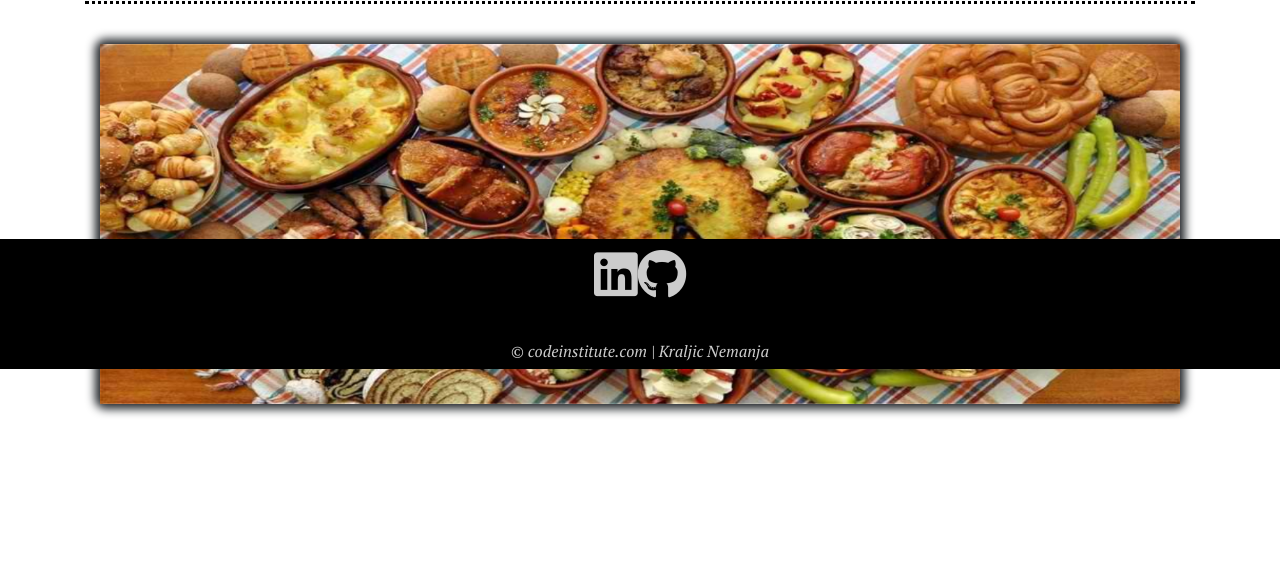
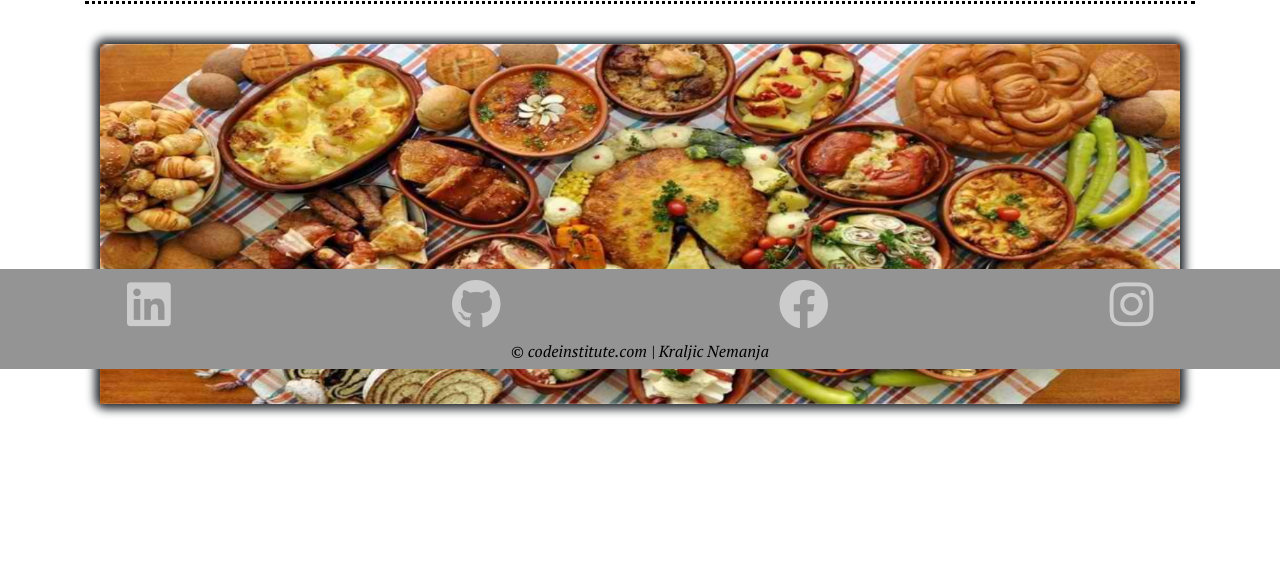
Before and after one commit to Kraljiccar/Milestone-Project-3-Recipes, a Flask app: page / in a window 1280 px wide. Shown: the part 431-999 px from the top of the page. After the commit the page ends 847 px from the top, so only its background shows below. Run offline with Flask 2, Linux system fonts and the light colour scheme; some libraries are stand-ins or nearby versions.

Commit message:
added more social links to footer and changed color

```diff
--- a/static/css/style.css
+++ b/static/css/style.css
@@ -13,7 +13,7 @@ body{
   min-height: 100vh;
 }
 #content-wrap {
-  padding-bottom: 130px;    /* Footer height */
+  padding-bottom: 100px;    /* Footer height */
   margin: 0px;
 }
 /* Bootstrapp overwrite*/
@@ -111,20 +111,20 @@ display: block;
 
 .footer {
     position: fixed;
-    left: 0;
     bottom: 0;
     width: 100%;
-    background: rgb(0, 0, 0);
+    background: rgb(148, 148, 148);
     color:#ffffff;
-    height: 130px;
+    height: 100px;
     padding-top: 10px;
     padding-bottom: 0px;
+
 }
+
+
 
 .social-links li {
     margin-top: 10px;
-    display: inline;
-    padding: 20px;
     font-size: 150%;
 }
 
@@ -138,11 +138,9 @@ display: block;
     font-size: 55px;
 }
 
-.footer-bottom{
-    position: absolute;
-}
+
 .footer .footer-bottom {;
-    color: #cccccc;
+    color: rgb(0,0,0);
     text-align: center;
     position: absolute;
     bottom: 0px;
--- a/templates/base.html
+++ b/templates/base.html
@@ -48,15 +48,25 @@
 
 
 <div class="footer">
-      <div class="row justify-content-center social-links">
-    <div >
+      <div class="row social-links">
+    <div class="col-sm-3 col-3 d-flex justify-content-center" >
         <a  href="" target="_blank">
             <i class="fab fa-linkedin" aria-hidden="true"></i>
         </a>
     </div>
-    <div >
+    <div class="col-sm-3 col-3 d-flex justify-content-center">
         <a href="https://github.com/kraljiccar" target="_blank">
             <i class="fab fa-github" aria-hidden="true"></i>
+        </a>
+    </div>
+    <div class="col-sm-3 col-3 d-flex justify-content-center">
+        <a href="https://github.com/kraljiccar" target="_blank">
+            <i class="fab fa-facebook" aria-hidden="true"></i>
+        </a>
+    </div>
+    <div class="col-sm-3 col-3 d-flex justify-content-center">
+        <a href="https://github.com/kraljiccar" target="_blank">
+            <i class="fab fa-instagram" aria-hidden="true"></i>
         </a>
     </div>
   </div>
```
